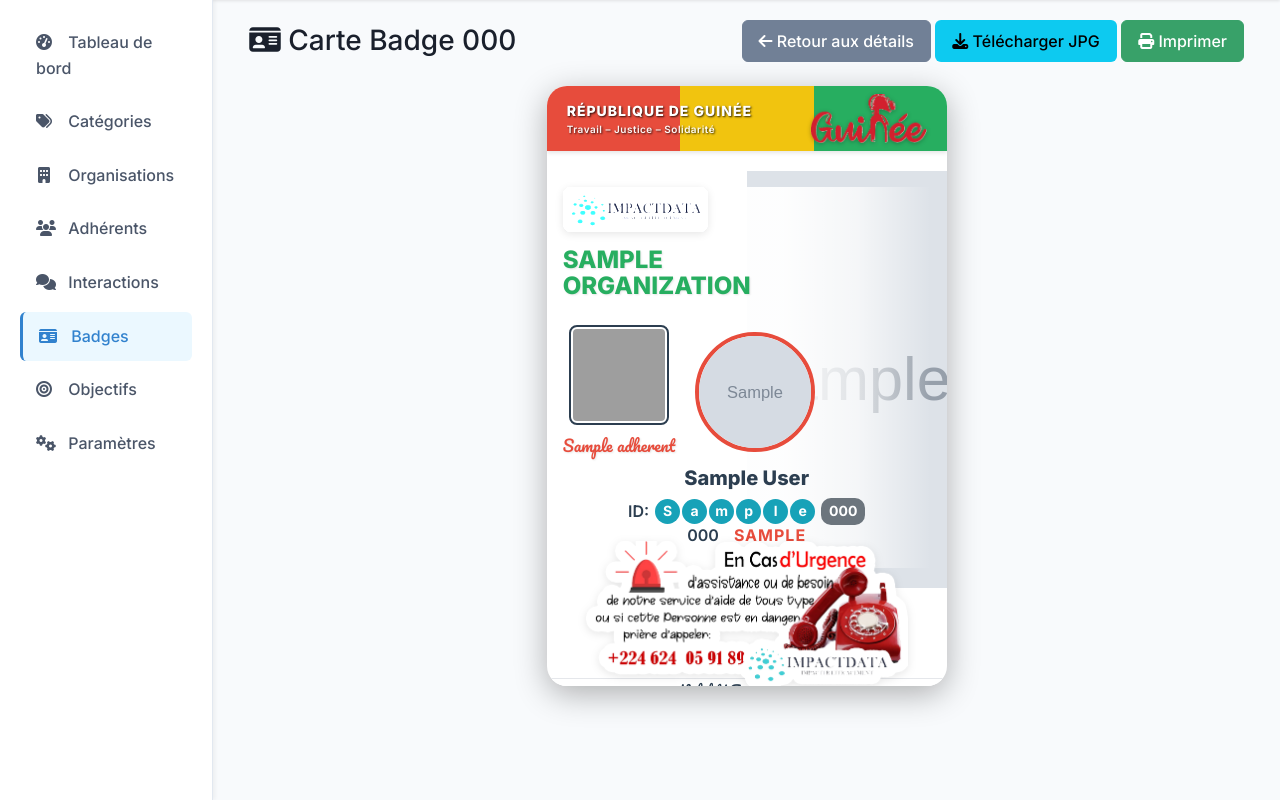
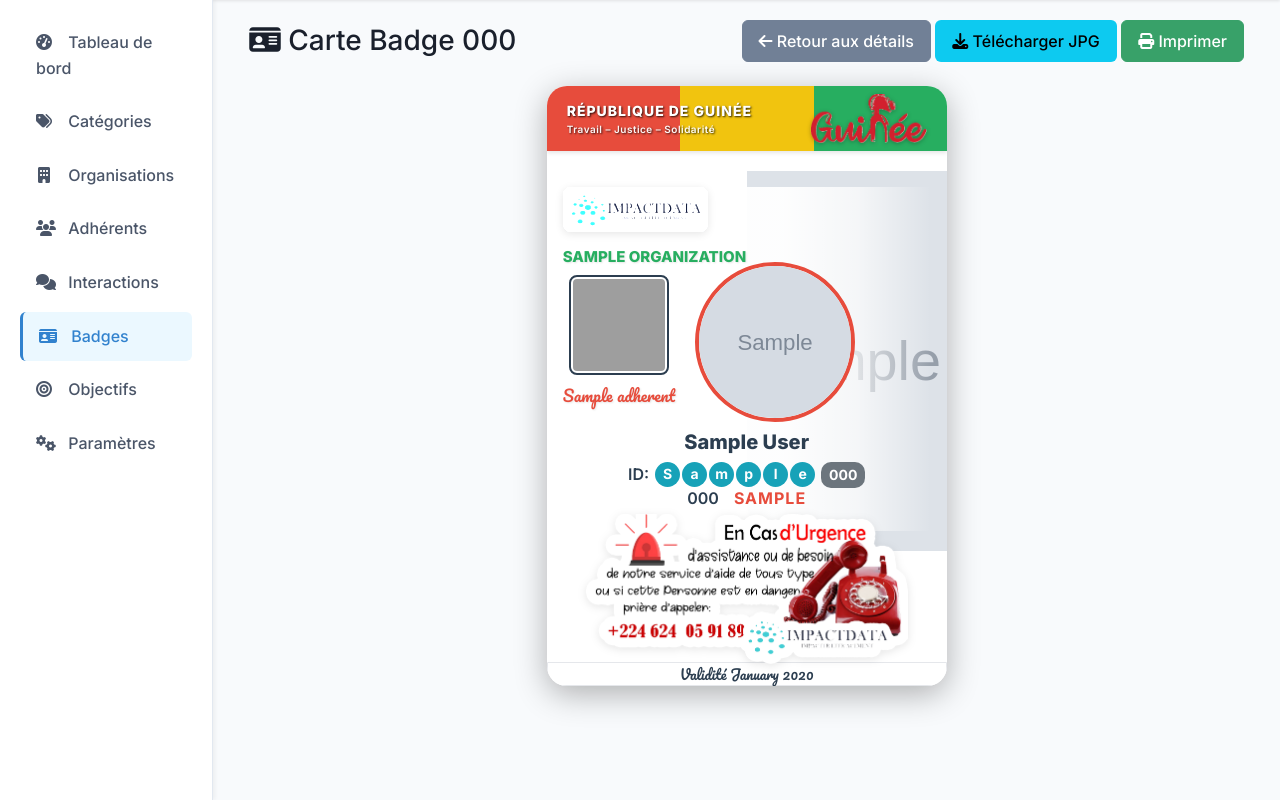
Before and after one commit to bytesecuritas/impactdata, a Django app: page /core/badges/1/card/ in a window 1280 px wide. Shown: the part 66-866 px from the top of the page. Run offline with Django 5.2, Linux system fonts and the light colour scheme; a user stored in the database is signed in; tables that the repository leaves empty hold one stand-in row (values such as "Sample post"); grey boxes marked "Sample" are stand-in pictures; parts of the project's set-up code (start-up, migrations or seed data) failed here and were passed over; grey boxes are pictures that could not be loaded.

Commit message:
Améliorations du design des badges: agrandissement du profil, réduction de la police du nom d'organisation et optimisation des espaces

```diff
--- a/core/templates/core/badges/badge_card.html
+++ b/core/templates/core/badges/badge_card.html
@@ -137,11 +137,12 @@
 .badge-job-title {
     color: #27ae60;
     font-weight: 800;
-    font-size: 24px;
-    line-height: 1.1;
+    font-size: 15px;
+    line-height: 1.3;
     margin-bottom: 5px;
     text-shadow: 1px 1px 2px rgba(0,0,0,0.1);
     max-width: 100%;
+    word-wrap: break-word;
 }
 
 .badge-job-subtitle {
@@ -156,7 +157,7 @@
     display: flex;
     flex-direction: column;
     align-items: space-between;
-    margin: 20px 0;
+    margin: -10px 0 20px 0;
     position: relative;
     z-index: 3;
 }
@@ -173,8 +174,8 @@
     border-radius: 50%;
     border: 4px solid #e74c3c;
     overflow: hidden;
-    width: 120px;
-    height: 120px;
+    width: 160px;
+    height: 160px;
     position: relative;
     z-index: 3;
     order: 2; /* La photo vient après le QR code */
--- a/core/views.py
+++ b/core/views.py
@@ -2201,7 +2201,7 @@ def objective_actions(request, pk):
                 'created_at': org.created_at,
                 'title': org.name,
                 'description': f"Organisation créée dans la catégorie {org.category.name}",
-                'url': reverse('core:organization_detail', kwargs={'organization_id': org.id})
+                'url': '/core' + reverse('core:organization_detail', kwargs={'organization_id': org.id})
             })
 
     elif objective.objective_type == 'adherents':
@@ -2217,7 +2217,7 @@ def objective_actions(request, pk):
                 'created_at': adherent.created_at,
                 'title': adherent.full_name,
                 'description': f"Adhérent ajouté à {adherent.organisation.name}",
-                'url': reverse('core:adherent_detail', kwargs={'adherent_id': adherent.id})
+                'url': '/core' + reverse('core:adherent_detail', kwargs={'adherent_id': adherent.id})
             })
 
     elif objective.objective_type == 'interactions':
@@ -2233,7 +2233,7 @@ def objective_actions(request, pk):
                 'created_at': interaction.created_at,
                 'title': f"Interaction avec {interaction.adherent.full_name}",
                 'description': f"Statut: {interaction.get_status_display()}",
-                'url': reverse('core:interaction_detail', kwargs={'interaction_id': interaction.id})
+                'url': '/core' + reverse('core:interaction_detail', kwargs={'interaction_id': interaction.id})
             })
 
     context = {
```
